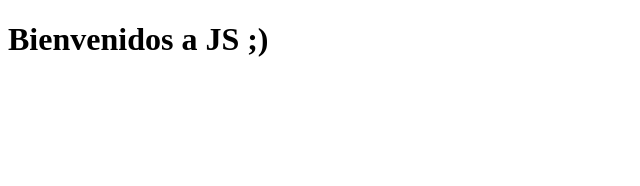
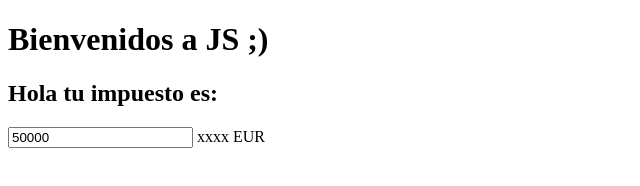
Before and after one commit to 4GeeksAcademy/diegozaratean-intro-to-js-sp49, a plain HTML site: page index.html in a window 1280 px wide. Shown: the whole page, without its empty margins (0-640 px from the left). Drawn offline with Linux system fonts and the light colour scheme.

Commit message:
finish class

```diff
--- a/index.html
+++ b/index.html
@@ -8,6 +8,10 @@
 <body>
     <h1>Bienvenidos a JS ;)</h1>
 
+    <h2 class="description">Hola tu impuesto es: </h2>
+    <input type="text" name="ingresos" id="ingresos" value='50000'>
+    <span id="resultado"> xxxx  </span> EUR
+
     <script>
         console.log('desde index')
     </script>
--- a/main.js
+++ b/main.js
@@ -16,17 +16,119 @@ console.log('desde main js')
 // i = i + 1.  => i++
 
 //    length.     1.      2.        3        4          5     6.    7.        8
-const frutas = ['pera','manzana','piña', 'sandia','melon','kiwi','platano','mandarina']
-//   posotion     0.       1.       2    3.         4.      5.      6.        7
-// console.log(frutas)
-// console.log(frutas[1])
-console.log('plural sencillo')
-console.log(frutas[0] + 's')
-console.log(frutas[1] + 's')
-console.log(frutas[2] + 's')
+// const frutas = ['pera','manzana','piña', 'sandia','melon','kiwi','platano','mandarina']
+// //   posotion     0.       1.       2    3.         4.      5.      6.        7
+// // console.log(frutas)
+// // console.log(frutas[1])
+// console.log('plural sencillo')
+// console.log(frutas[0] + 's')
+// console.log(frutas[1] + 's')
+// console.log(frutas[2] + 's')
 
 
-console.log('plural con for')
-for(i=frutas.length -1 ; i >= 0; i--){
-    console.log(frutas[i] + 's');
+// console.log('plural con for')
+// for(i=frutas.length -1 ; i >= 0; i--){
+//     console.log(frutas[i] + 's');
+// }
+
+
+
+// console.log('hola')
+// let nombre = 'diego'
+// console.log('antes de la funcion ' + nombre)
+// function saludoAlumno(nombre){
+//     console.log('demtro de la funcion ' + nombre)
+//     console.log('hola ' + nombre)
+// }
+// console.log('despues de la funcion ' + nombre)
+// saludoAlumno('ziyad');
+// saludoAlumno('cristina');
+// saludoAlumno('emilio');
+
+
+// // esta funcion se encarga de hace rel transporte de un origen a un destino
+// function transporte(origen, destino){
+//     console.log('saliendo de ' + origen)
+//     console.log('moviendome')
+//     console.log('llegnado a ' + destino)
+// }
+
+// transporte('casa','centro comercial')
+// transporte('centro comercial','oficina')
+// transporte('oficina','casa')
+// transporte()
+// transporte()
+
+
+// function sum(num1,num2){
+//     console.log('haciendo calculo')
+//     return 4
+// }
+
+
+// console.log(sum(2,2)) // 4
+// console.log(sum(1,4)) // 5
+// console.log(sum(0,5)) // 7
+
+// function caculoIRPF(ingresos_netos){
+//     console.log('antes del calculo')
+//     return ingresos_netos * 0.2
+//     console.log('despues del calculo')
+//     ingresos_netos =  0.2
+// }
+
+// caculoIRPF(30000)
+
+// // asignar a resutlado 'desde js'
+// document.getElementById('resultado').innerHTML = caculoIRPF(30000)
+
+
+// console.log('ANTES se ejecuto window onload');
+// window.onload = function() {
+
+//     console.log('se ejecuto window onload');
+
+// }
+// console.log('DESPUES se ejecuto window onload');
+
+// function admitido(edad){
+//     if(edad >= 21){
+//         return 'Si puedes entrar'
+//         console.log('se ejecuto window onload');
+
+//     }else{
+//         console.log('se ejecuto window onload');
+//         return 'Tienes que espera'
+//         console.log('se ejecuto window onload');
+//     }
+// }
+// console.log(admitido(21)) // 'Si puedes entrar'
+// console.log(admitido(15)) // 'Tienes que espera'
+
+
+// Funciones declarativas
+saludar()
+function saludar(){
+    console.log('hola declarativa')
 }
+
+// Funciones de expresión
+const saludarExpresion = function(){
+    console.log('hola expresión')
+}
+saludarExpresion()
+
+// Funciones Flecha Arrow
+const saludarFlecha = () => {
+    console.log('hola Flecha')
+}
+saludarFlecha()
+
+
+
+// hacer un generador de excusas a partir de unos arrays de Quien, Acción, Que, Cuando
+// 1. Modificar texto de html desde js
+// 2. Tomar una array de Quien y obtener un elemento aleatorio de este array
+// 3. Tomar una array de Acción y obtener un elemento aleatorio de este array
+// 4. Tomar una array de Que y obtener un elemento aleatorio de este array
+// 5. Tomar una array de Cuando y obtener un elemento aleatorio de este array
```
